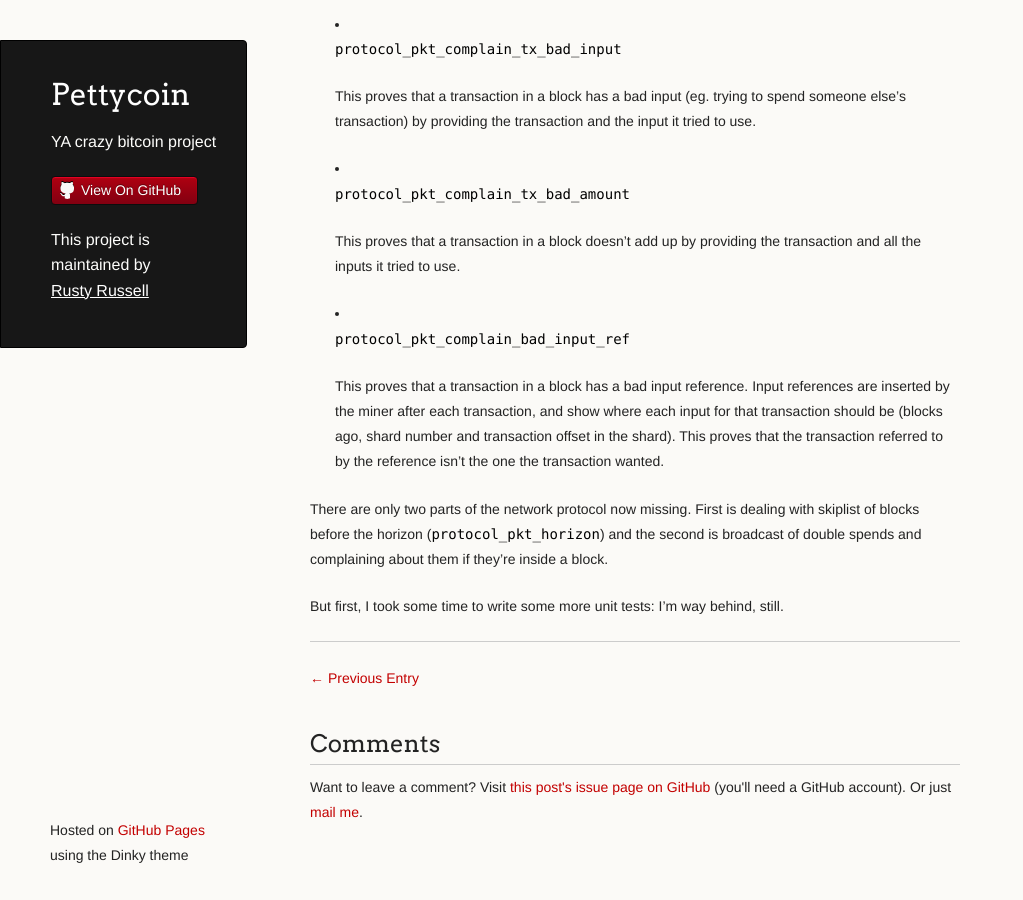
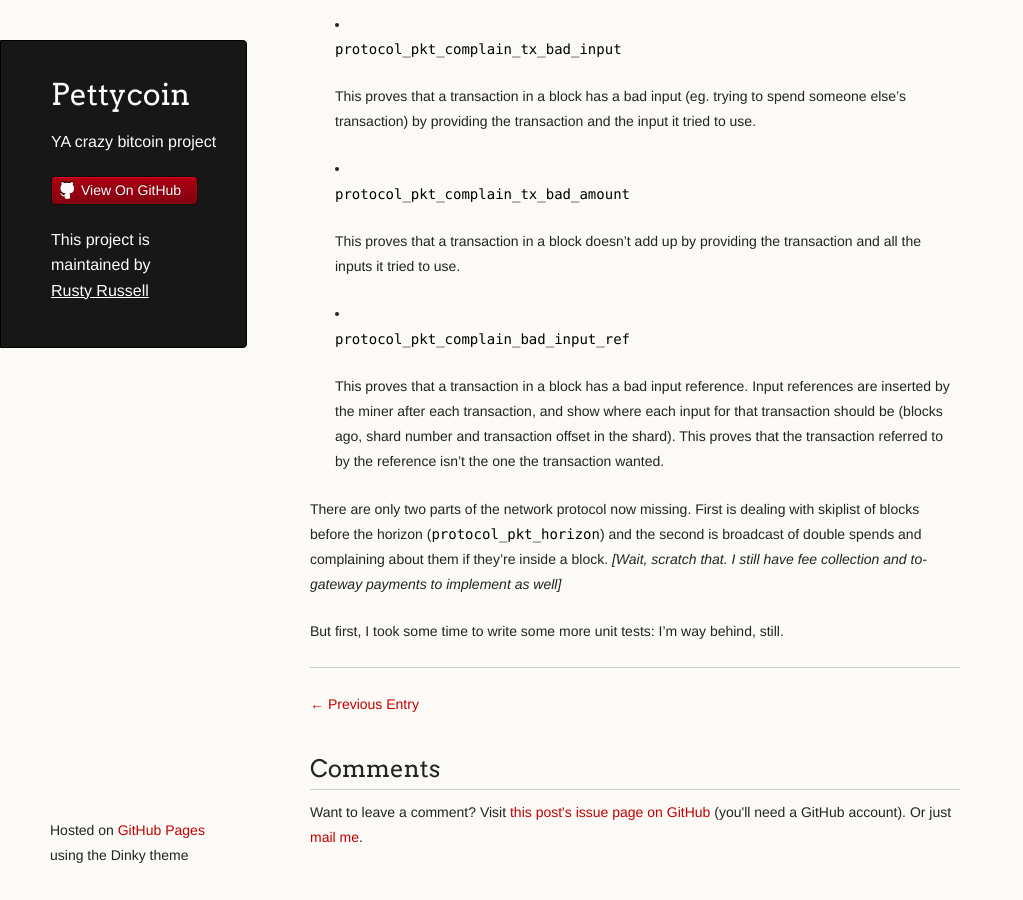
Before and after one commit to rustyrussell/pettycoin, a Jekyll site: the page built from _posts/2014-07-02-Network-Protocol-(Almost)-Complete.md, in a window 1280 px wide and 900 px high, scrolled down 823 px. Shown: the whole window, without its empty margins (0-1023 px from the left). Built offline with Jekyll 4.4.1, drawn with Linux system fonts in a browser that asks for light colours; before the commit the page ends 1698 px from its top, so only the background shows below that.

Commit message:
Correction
Signed-off-by: Rusty Russell <rusty@rustcorp.com.au>

```diff
--- a/_posts/2014-07-02-Network-Protocol-(Almost)-Complete.md
+++ b/_posts/2014-07-02-Network-Protocol-(Almost)-Complete.md
@@ -59,6 +59,8 @@ There are only two parts of the network protocol now missing.  First
 is dealing with skiplist of blocks before the horizon
 (`protocol_pkt_horizon`) and the second is broadcast of double spends
 and complaining about them if they're inside a block.
+*[Wait, scratch that.  I still have fee collection and to-gateway payments to implement as well]*
+
 
 But first, I took some time to write some more unit tests: I'm way
 behind, still.
```
